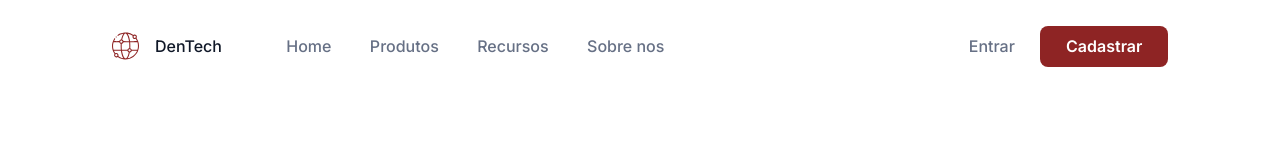
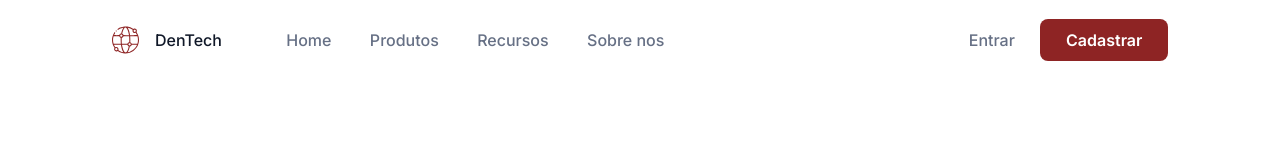
Before and after one commit to denisiorodrigues/contratacoes-lading-page, a plain HTML site: page index.html in a window 1280 px wide. Drawn offline with Linux system fonts and the light colour scheme.

Commit message:
ajudate no tamanho do cabeçalho

```diff
--- a/css/cabecalho.css
+++ b/css/cabecalho.css
@@ -1,9 +1,10 @@
 .cabecalho {
     display: flex;
     justify-content: space-between;
-    margin: 1.6em 7em;
+    margin: 0 7em;
     align-items: center;
     font-weight: 500;
+    height: 80px;
 }
 
 .cabecalho__logo {
```
